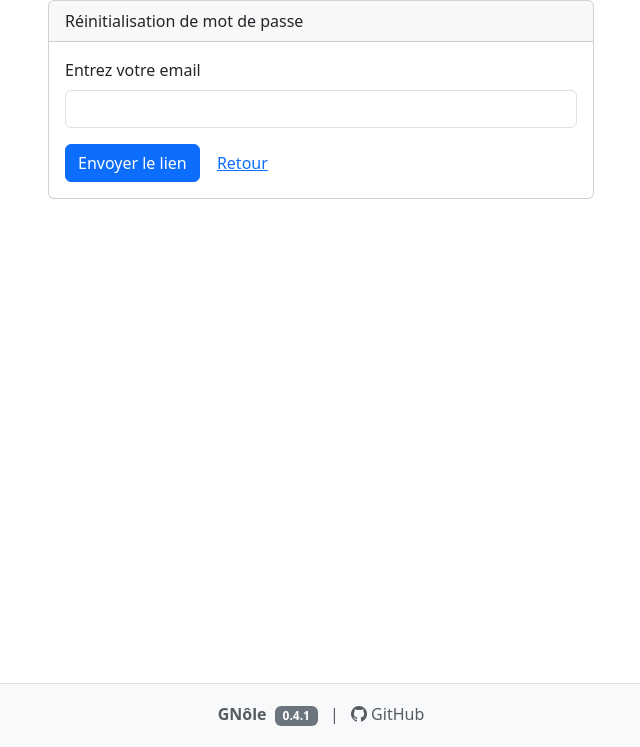
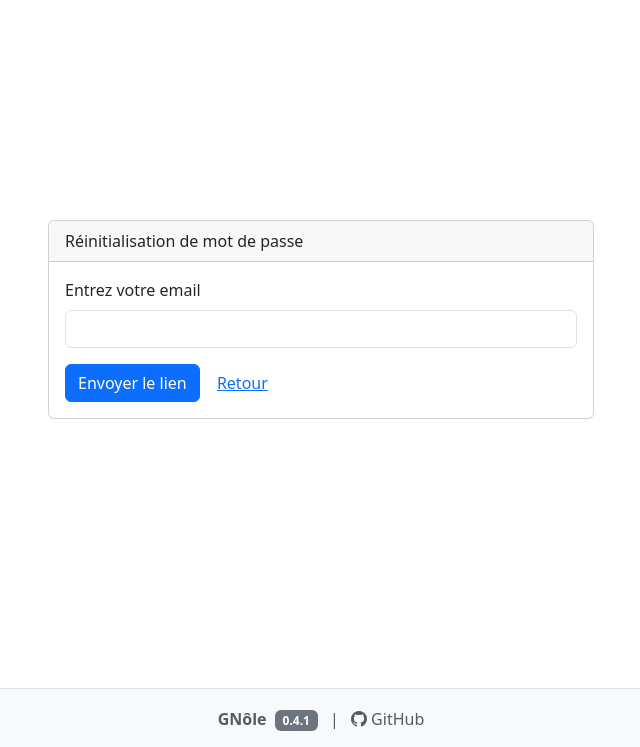
Before and after one commit to Pommovore/gnmanager, a Flask app: page /forgot_password in a window 1280 px wide. Shown: the part 58-805 px from the top of the page, without its empty margins (319-959 px from the left). Before the commit the page ends 784 px from the top, so only its background shows below. Run offline with Flask 3, Linux system fonts and the light colour scheme.

Commit message:
modifications mineures

```diff
--- a/templates/forgot_password.html
+++ b/templates/forgot_password.html
@@ -1,6 +1,6 @@
 {% extends "base.html" %}
 {% block content %}
-<div class="row justify-content-center">
+<div class="row justify-content-center align-items-center" style="min-height: 80vh;">
     <div class="col-md-6">
         <div class="card">
             <div class="card-header">Réinitialisation de mot de passe</div>
--- a/templates/login.html
+++ b/templates/login.html
@@ -1,6 +1,6 @@
 {% extends "base.html" %}
 {% block content %}
-<div class="row justify-content-center">
+<div class="row justify-content-center align-items-center" style="min-height: 80vh;">
     <div class="col-md-6">
         <div class="card">
             <div class="card-header">Connexion</div>
--- a/templates/register.html
+++ b/templates/register.html
@@ -1,6 +1,6 @@
 {% extends "base.html" %}
 {% block content %}
-<div class="row justify-content-center">
+<div class="row justify-content-center align-items-center" style="min-height: 80vh;">
     <div class="col-md-6">
         <div class="card">
             <div class="card-header">Inscription</div>
--- a/templates/set_password.html
+++ b/templates/set_password.html
@@ -1,6 +1,6 @@
 {% extends "base.html" %}
 {% block content %}
-<div class="row justify-content-center">
+<div class="row justify-content-center align-items-center" style="min-height: 80vh;">
     <div class="col-md-6">
         <div class="card">
             <div class="card-header">Définir votre mot de passe</div>
```
